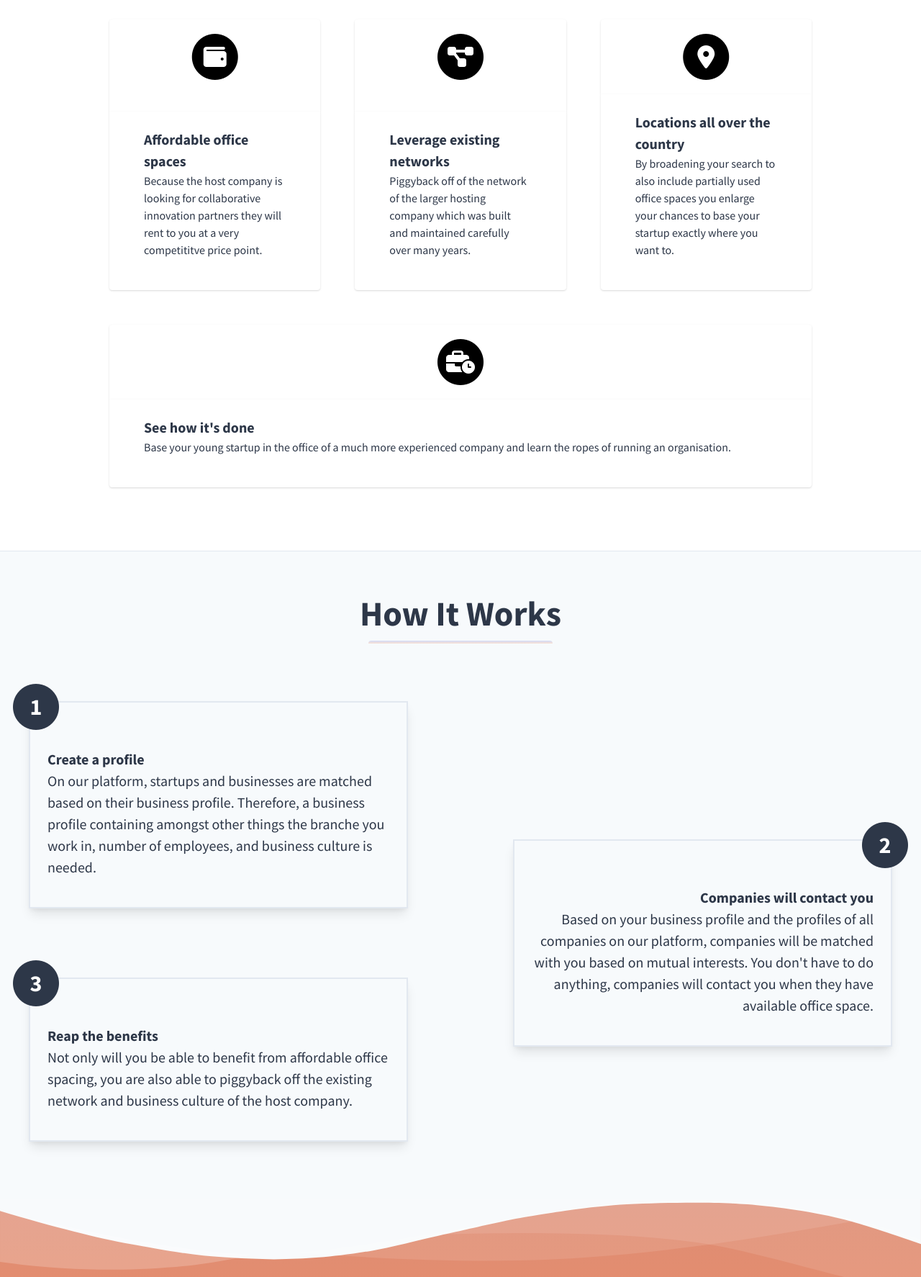
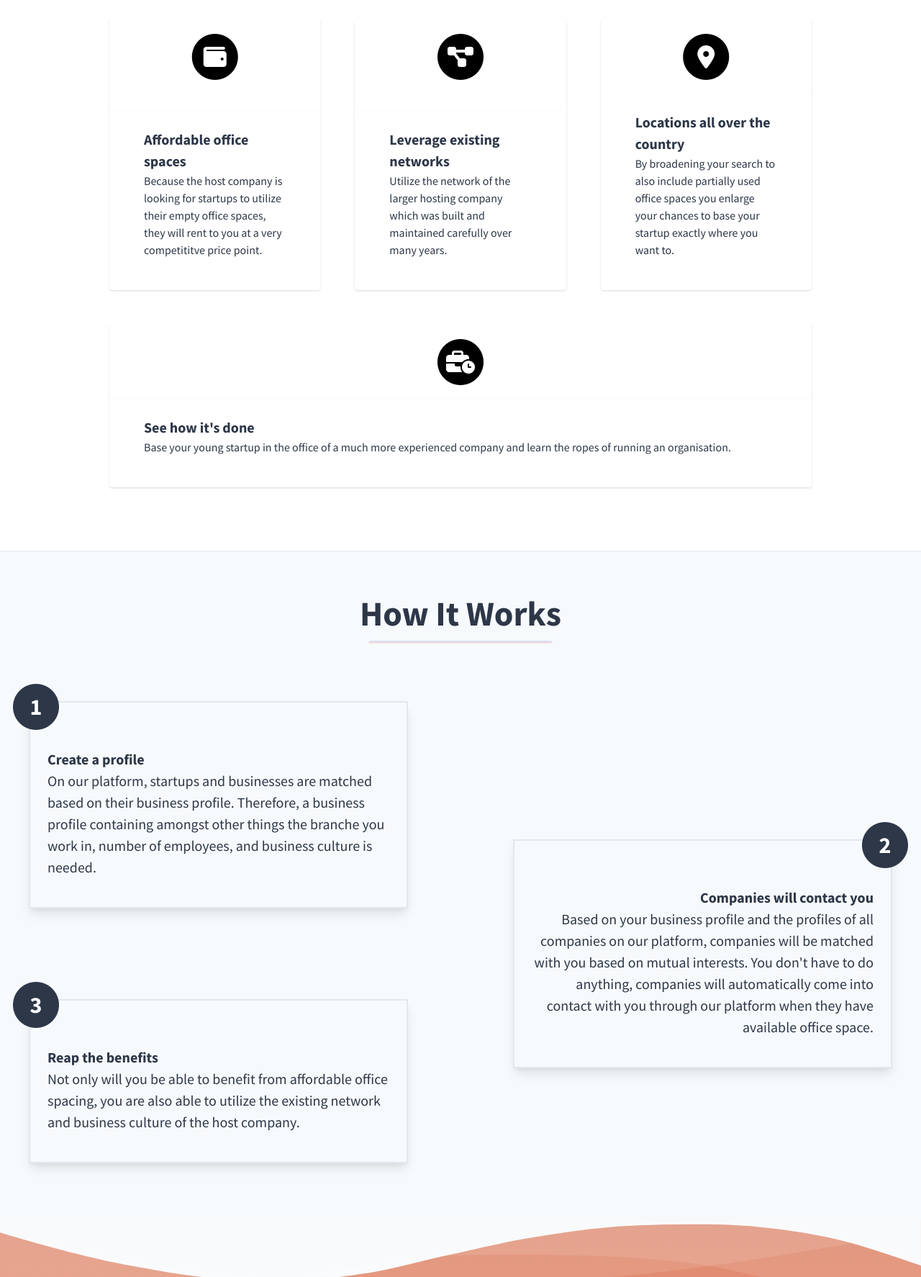
Before and after one commit to bobluppes/takeaseat, a plain HTML site: page startup.html in a window 1280 px wide. Shown: the part 785-2559 px from the top of the page at 72% size. Drawn offline with nearby package versions, Linux system fonts and the light colour scheme.

Commit message:
Content feedback sebas

```diff
--- a/startup.html
+++ b/startup.html
@@ -139,7 +139,7 @@
 					<a href="#" class="flex flex-wrap no-underline hover:no-underline">
 						<div class="w-full font-bold text-xl text-gray-800 px-6">Affordable office spaces</div>
 						<p class="text-gray-800 text-base px-6 mb-5">
-							Because the host company is looking for collaborative innovation partners
+							Because the host company is looking for startups to utilize their empty office spaces,
 							they will rent to you at a very competititve price point.						</p>
 					</a>
 				</div>
@@ -160,7 +160,7 @@
 					<a href="#" class="flex flex-wrap no-underline hover:no-underline">
 						<div class="w-full font-bold text-xl text-gray-800 px-6">Leverage existing networks</div>
 						<p class="text-gray-800 text-base px-6 mb-5">
-							Piggyback off of the network of the larger hosting company which was built and maintained carefully over many years.
+							Utilize the network of the larger hosting company which was built and maintained carefully over many years.
 						</p>
 					</a>
 				</div>
@@ -256,7 +256,7 @@
 						Companies will contact you
 					</div>
 					<p class="w-full text-xl text-gray-800 px-6">
-						Based on your business profile and the profiles of all companies on our platform, companies will be matched with you based on mutual interests. You don't have to do anything, companies will contact you when they have available office space.
+						Based on your business profile and the profiles of all companies on our platform, companies will be matched with you based on mutual interests. You don't have to do anything, companies will automatically come into contact with you through our platform when they have available office space.
 					</p>
 				</div>
 			</div>
@@ -274,7 +274,7 @@
 						Reap the benefits
 					</div>
 					<p class="w-full text-xl text-gray-800 px-6">
-						Not only will you be able to benefit from affordable office spacing, you are also able to piggyback off the existing network and business culture of the host company.
+						Not only will you be able to benefit from affordable office spacing, you are also able to utilize the existing network and business culture of the host company.
 					</p>
 				</div>
 			</div>
```
Also changed, not shown: business.html (+3 -3 lines).
